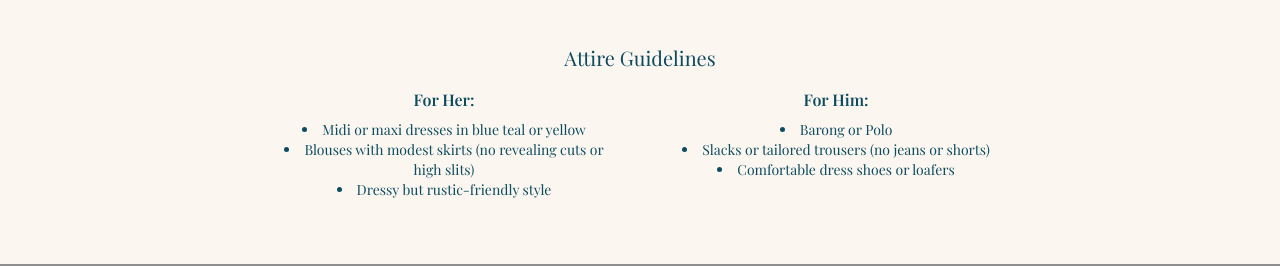
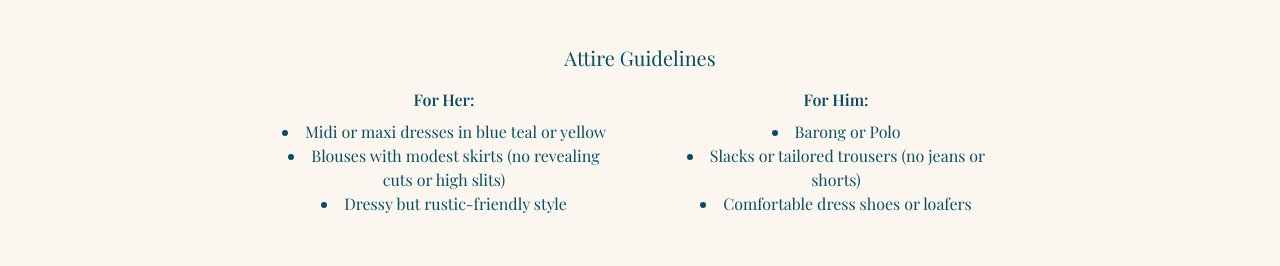
Before and after one commit to aopalero/verj-ann-wedding-invitation, a Next.js app: page / in a window 1280 px wide. Shown: the part 8500-8766 px from the top of the page. Built offline with nearby package versions, Linux system fonts and the light colour scheme; grey boxes are pictures that could not be loaded; a web font is replaced by a local one.

Commit message:
updated repo

```diff
--- a/app/page.tsx
+++ b/app/page.tsx
@@ -529,7 +529,7 @@ export default function WeddingLanding() {
         <div className="w-full grid grid-cols-2 gap-12 text-dark-teal">
           <div className="flex-1 text-center">
             <div className="font-serif font-semibold mb-2">For Her:</div>
-            <ul className="list-disc list-inside text-sm text-base font-serif">
+            <ul className="list-disc list-inside text-sm md:text-base font-serif">
               <li>Midi or maxi dresses in blue teal or yellow</li>
               <li>Blouses with modest skirts (no revealing cuts or high slits)</li>
               <li>Dressy but rustic-friendly style</li>
@@ -537,7 +537,7 @@ export default function WeddingLanding() {
           </div>
           <div className="flex-1 text-center">
             <div className="font-serif font-semibold mb-2">For Him:</div>
-            <ul className="list-disc list-inside text-sm text-base font-serif">
+            <ul className="list-disc list-inside text-sm md:text-base font-serif">
               <li>Barong or Polo</li>
               <li>Slacks or tailored trousers (no jeans or shorts)</li>
               <li>Comfortable dress shoes or loafers</li>
```
